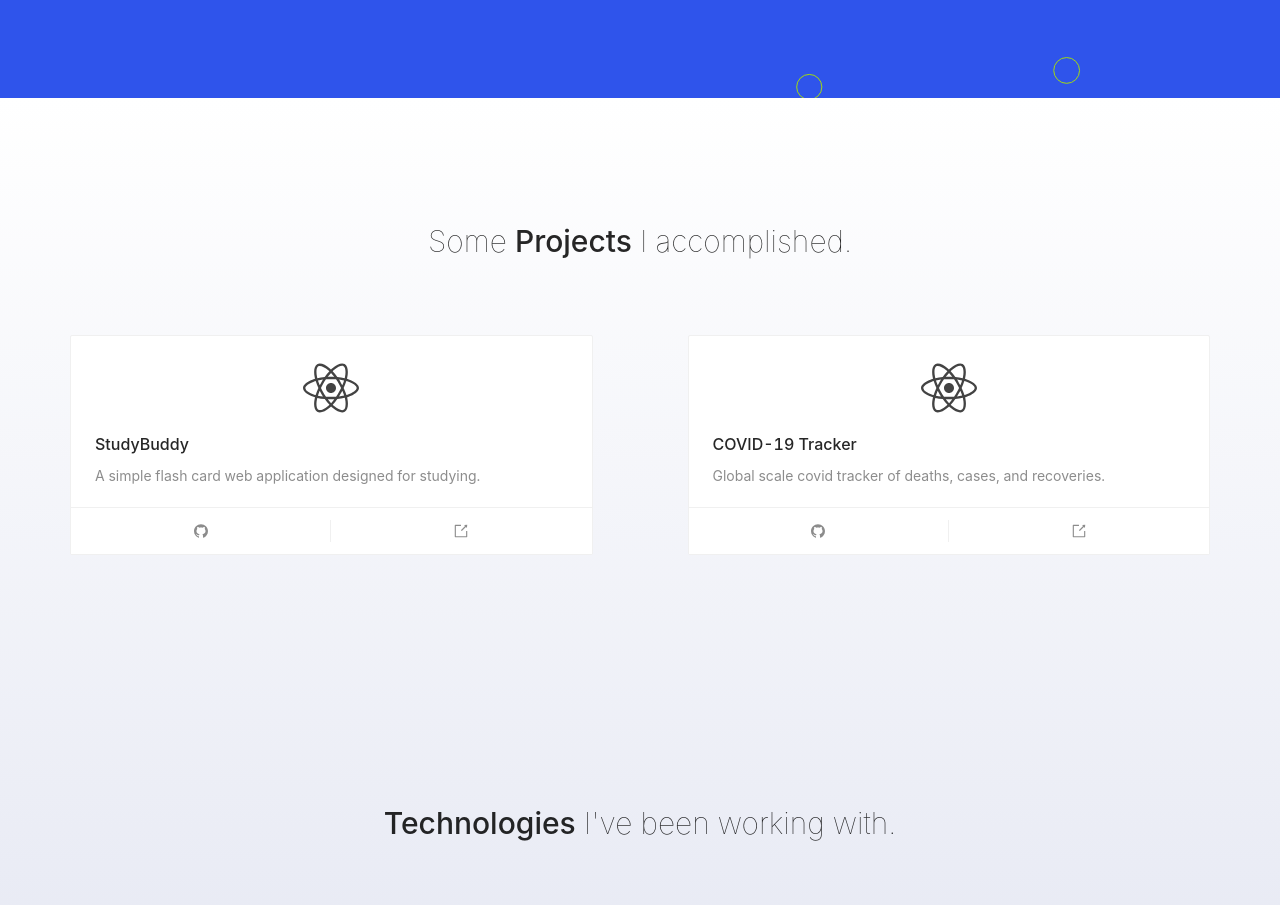
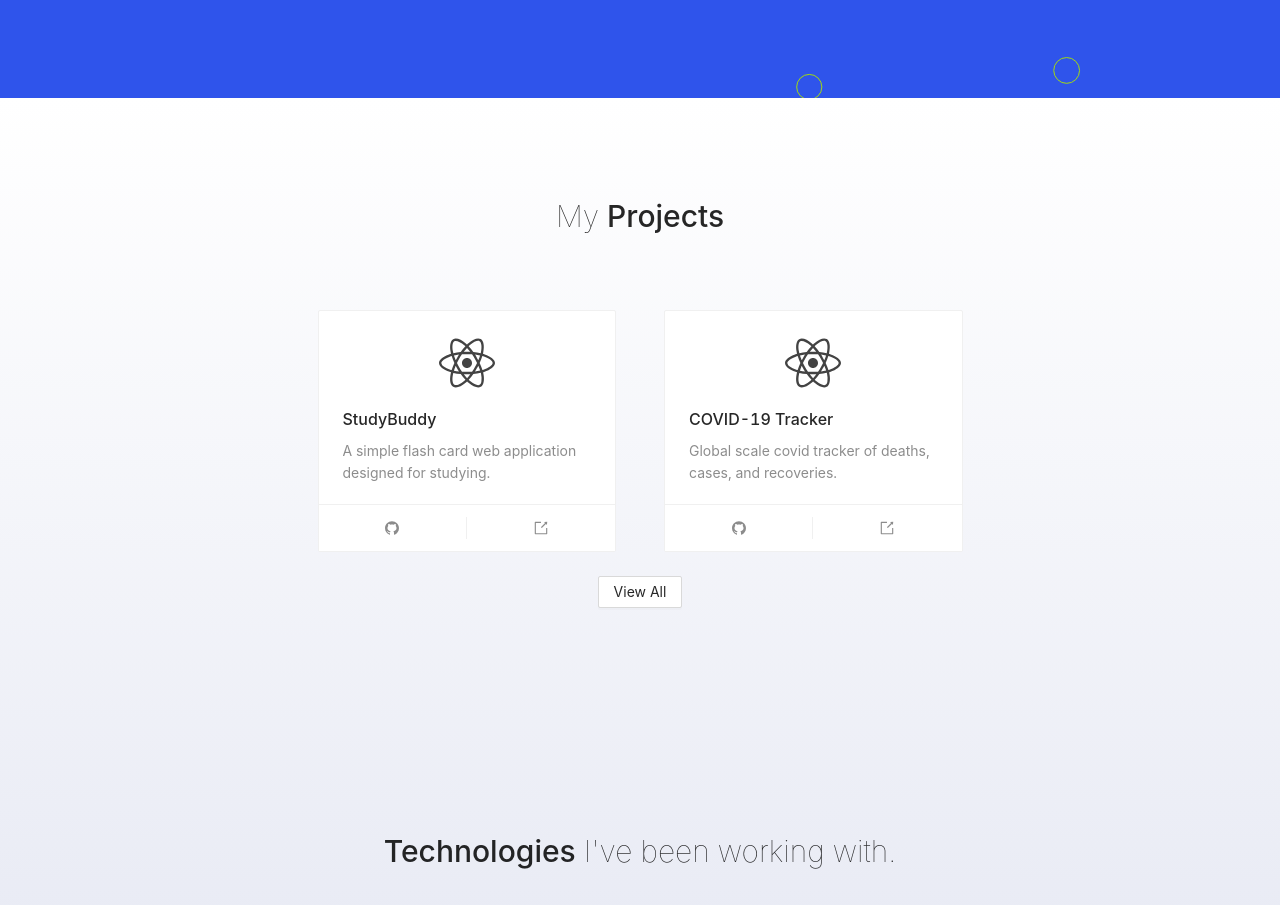
Before and after one commit to jonahlouis4/Portfolio-v3, a React (Create React App) app: page / in a window 1280 px wide. Shown: the part 1635-2540 px from the top of the page. Built offline with nearby package versions, Linux system fonts and the light colour scheme.

Commit message:
Modified project. Added btn + resized shape of card

```diff
--- a/src/App.js
+++ b/src/App.js
@@ -5,6 +5,7 @@ import Layout from 'antd/lib/layout';
 import BackTop from 'antd/lib/back-top'
 import Button from 'antd/lib/button'
 import Popover  from 'antd/lib/popover'
+import Divider from 'antd/lib/divider';
 import ArrowUpOutlined from '@ant-design/icons/ArrowUpOutlined'
 
 import MyHeader from './components/MyHeader'
--- a/src/components/Contribution.js
+++ b/src/components/Contribution.js
@@ -1,4 +1,4 @@
-import React, { useState, useEffect } from 'react'
+import React, { useEffect } from 'react'
 import { useInView } from 'react-intersection-observer';
 import { motion } from 'framer-motion'
 import { useAnimation } from 'framer-motion';
--- a/src/components/Projects.js
+++ b/src/components/Projects.js
@@ -1,12 +1,13 @@
 import React, { useState, useEffect } from 'react'
 import { useInView } from 'react-intersection-observer';
 import ProjectDisplay from './ProjectDisplay'
+import { motion } from 'framer-motion'
+import { useAnimation } from 'framer-motion';
 
+import Button from 'antd/lib/button';
 import Typography from 'antd/lib/typography';
 import Col from 'antd/lib/col';
 import Row from 'antd/lib/row';
-import { motion } from 'framer-motion'
-import { useAnimation } from 'framer-motion';
 
 const { Title } = Typography;
 
@@ -16,6 +17,11 @@ const sectionTitle = {
     fontWeight: '100',
     margin: '0',
     padding: '0'
+}
+
+const projectBtn = {
+    textAlign: 'center',
+    marginTop: '1.5rem'
 }
 
 // Variants
@@ -33,7 +39,7 @@ const titleVariant = {
     hidden: { opacity:0 }
 }
 
-const projectVariant = {
+const elementVariant = {
     visible: { opacity: 1, scale: 1,
         transition: { duration: 0.5 }
     },
@@ -56,7 +62,7 @@ const Projects = () => {
     /** Card format for each project */
     const cardDisplay = projects.map(project => { return (
         <Col
-        xs={{span:24}} sm={{span:24}} md={{span:11}} lg={{span:11}} xl={{span:11}}
+        xs={{span:24}} sm={{span:24}} md={{span:11}} lg={{span:11}} xl={{span:7}}
         key={project.id}
         >
             <ProjectDisplay
@@ -84,7 +90,7 @@ const Projects = () => {
 
     return (
         <motion.div
-        style={{padding:'125px 0'}}
+        className="section-container"
         ref={ref}
         animate={controls}
         initial="hidden"
@@ -94,23 +100,34 @@ const Projects = () => {
             style={{textAlign: 'center'}}
             variants={titleVariant}
             >
-                <Title style={sectionTitle}>Some <span style={{fontWeight: '500'}}>Projects</span> I accomplished.</Title>
+                <Title style={sectionTitle}>My <span style={{fontWeight: '500'}}>Projects</span></Title>
             </motion.div>
             <motion.div
             style={{paddingTop: '75px'}}
-            variants={projectVariant}
+            variants={elementVariant}
             >
                 <Row
-                justify="space-between"
-                gutter={[0, 48]}
+                justify="center"
+                gutter={[48, 48]}
                 >
                     {/* Display all cards */}
                     {cardDisplay}
                 </Row>
+                <motion.div
+                variants={elementVariant}
+                style={projectBtn}
+                >
+                    <Button>
+                      <a
+                      href="https://github.com/jonahlouis4?tab=repositories"
+                      target="_blank"
+                      >
+                          View All
+                      </a>
+                    </Button>
+                </motion.div>
             </motion.div>
         </motion.div>
-
-
     )
 }
 
```
Also changed, not shown: 1 other file (tests, documents, lock files or other folders).
